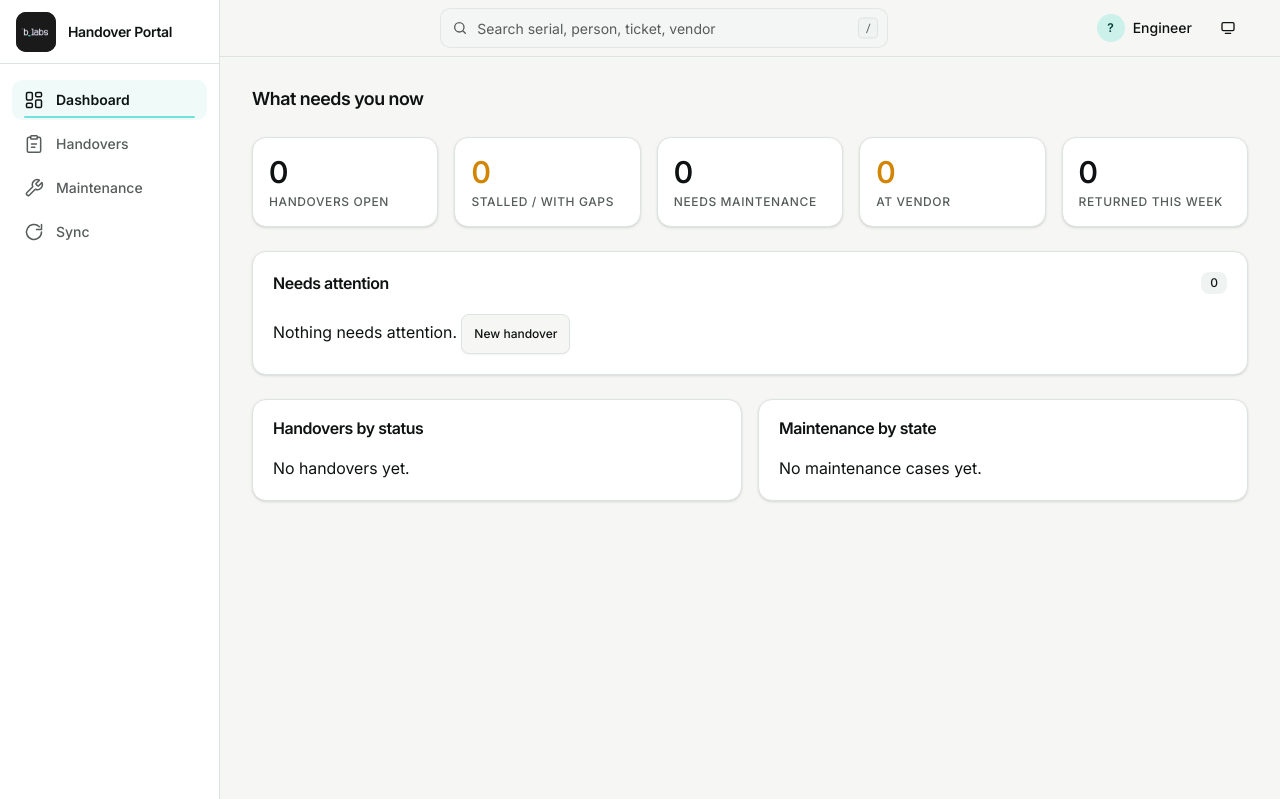
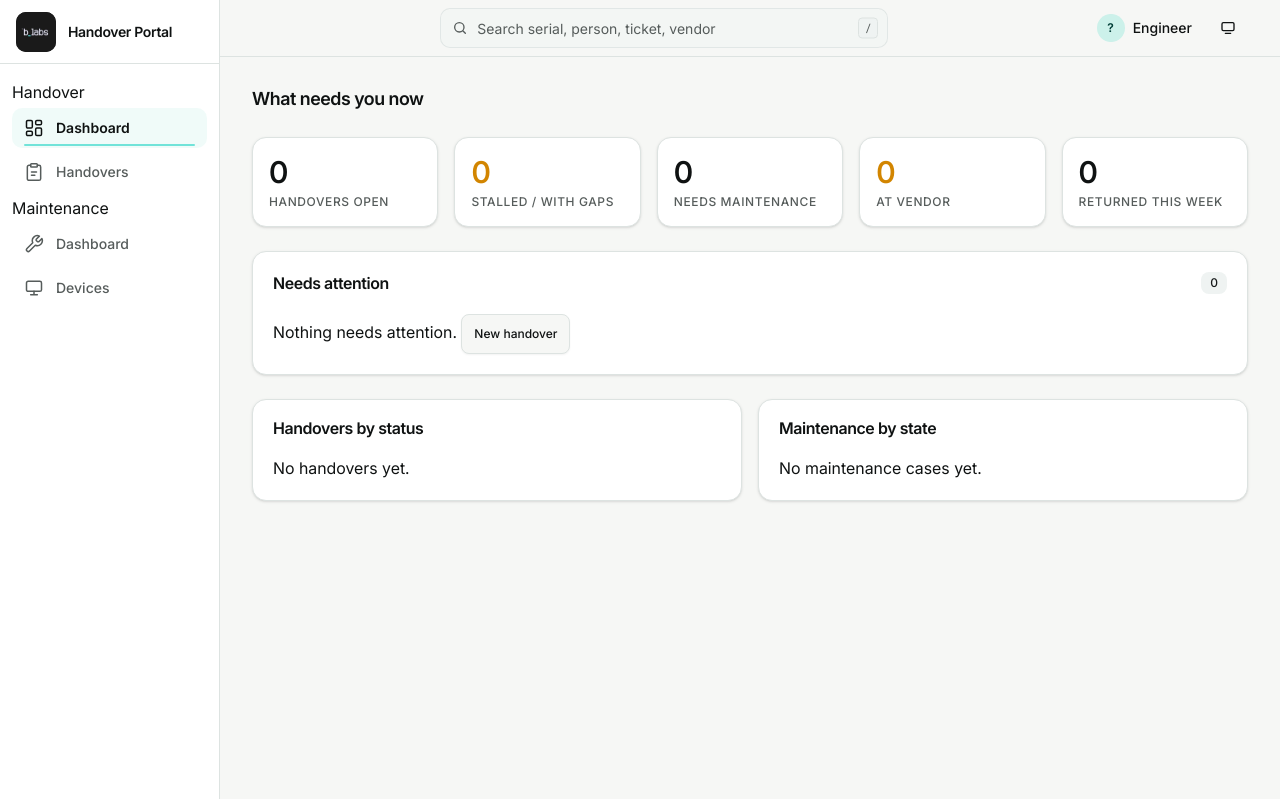
Before and after one commit to adelromany/auto-check-asset-management, a FastAPI app: page / in a window 1280 px wide. Shown: the top 799 px of the page. Run offline with FastAPI, Linux system fonts and the light colour scheme; the visitor is signed in with stand-in values (Sample User, id 1); data that the repository does not hold is empty; style sheets or scripts are compiled from the project's sources; parts of the project's set-up code (start-up, migrations or seed data) failed here and were passed over.

Commit message:
feat(handover): group navigation routes

```diff
--- a/app/routers/pages.py
+++ b/app/routers/pages.py
@@ -144,6 +144,8 @@ def _row_context(handover) -> dict:
         "kind": handover.kind or CaseKind.HANDOVER.value,
         "serial": handover.device_serial,
         "ticket_ref": handover.ticket_ref,
+        "model": handover.device_model or "",
+        "company": handover.device_company or "",
         "engineer_name": handover.engineer_name or handover.engineer_email,
         "recipient": (
             handover.recipient_snipeit_name
@@ -550,6 +552,20 @@ async def maintenance_page(
     return templates.TemplateResponse(request=request, name="maintenance.html", context=ctx)
 
 
+@router.get("/maintenance/devices", response_class=HTMLResponse)
+async def maintenance_devices_page(
+    request: Request,
+    session: AsyncSession = Depends(get_session),
+):
+    redirect = _login_redirect(request)
+    if redirect is not None:
+        return redirect
+    rows = await _list_rows(session, kind=CaseKind.MAINTENANCE.value)
+    ctx = _common_ctx(request, "Devices", "maintenance_devices")
+    ctx.update(rows=rows)
+    return templates.TemplateResponse(request=request, name="maintenance_devices.html", context=ctx)
+
+
 # -- sync screen --------------------------------------------------------------
 
 
--- a/templates/partials/bottom_nav.html
+++ b/templates/partials/bottom_nav.html
@@ -1,6 +1,5 @@
 {#-
-  Mobile bottom tab bar: the same four destinations plus a floating "+"
-  that opens the registration drawer on the right screen.
+  Mobile bottom tab bar: the same four destinations plus a floating "+".
 -#}
 <nav data-bottomnav class="bottomnav md:hidden" aria-label="Mobile navigation">
   <a href="/" data-nav {% if active_nav == 'dashboard' %}data-nav-active="true"{% endif %} class="bottomnav-item">
@@ -8,18 +7,18 @@
     <span>Dashboard</span>
   </a>
   <a href="/handovers" data-nav {% if active_nav == 'handovers' %}data-nav-active="true"{% endif %} class="bottomnav-item">
-    <svg viewBox="0 0 24 24" fill="none" stroke="currentColor" stroke-width="1.8" stroke-linecap="round" stroke-linejoin="round" aria-hidden="true"><path d="M16 4h2a2 2 0 0 1 2 2v14a2 2 0 0 1-2 2H6a2 2 0 0 1-2-2V6a2 2 0 0 1 2-2h2"/><path d="M9 12h6M9 16h4"/></svg>
+    <svg viewBox="0 0 24 24" fill="none" stroke="currentColor" stroke-width="1.8" stroke-linecap="round" stroke-linejoin="round" aria-hidden="true"><path d="M16 4h2a2 2 0 0 1 2 2v14a2 2 0 0 1-2 2H6a2 2 0 0 1-2-2V6a2 2 0 0 1 2-2h2"/><path d="M9 2h6a1 1 0 0 1 1 1v2a1 1 0 0 1-1 1H9a1 1 0 0 1-1-1V3a1 1 0 0 1 1-1Z"/><path d="M9 12h6M9 16h4"/></svg>
     <span>Handovers</span>
   </a>
   <a href="/maintenance" data-nav {% if active_nav == 'maintenance' %}data-nav-active="true"{% endif %} class="bottomnav-item">
-    <svg viewBox="0 0 24 24" fill="none" stroke="currentColor" stroke-width="1.8" stroke-linecap="round" stroke-linejoin="round" aria-hidden="true"><path d="M14.7 6.3a1 1 0 0 0 0 1.4l1.6 1.6a1 1 0 0 0 1.4 0l3.77-3.77a6 6 0 0 1-7.94 7.94l-6.91 6.91a2.12 2.12 0 0 1-3-3l6.91-6.91a6 6 0 0 1 7.94-7.94l-3.76 3.76z"/></svg>
-    <span>Maintenance</span>
+    <svg viewBox="0 0 24 24" fill="none" stroke="currentColor" stroke-width="1.8" stroke-linecap="round" stroke-linejoin="round" aria-hidden="true"><path d="M14.7 6.3a2 2 0 0 0 0 1.4l1.6 1.6a2 2 0 0 0 1.4 0l3.77-3.77a6 6 0 0 1-7.94 7.94l-6.91 6.91a2.12 2.12 0 0 1-3-3l6.91-6.91a6 6 0 0 1 7.94-7.94l-3.76 3.76z"/></svg>
+    <span>Dashboard</span>
   </a>
-  <a href="/sync" data-nav {% if active_nav == 'sync' %}data-nav-active="true"{% endif %} class="bottomnav-item">
-    <svg viewBox="0 0 24 24" fill="none" stroke="currentColor" stroke-width="1.8" stroke-linecap="round" stroke-linejoin="round" aria-hidden="true"><path d="M21 12a9 9 0 1 1-2.64-6.36"/><path d="M21 3v6h-6"/></svg>
-    <span>Sync</span>
+  <a href="/maintenance/devices" data-nav {% if active_nav == 'maintenance_devices' %}data-nav-active="true"{% endif %} class="bottomnav-item">
+    <svg viewBox="0 0 24 24" fill="none" stroke="currentColor" stroke-width="1.8" stroke-linecap="round" stroke-linejoin="round" aria-hidden="true"><rect x="3" y="4" width="18" height="12" rx="2"/><path d="M8 20h8M12 16v4"/></svg>
+    <span>Devices</span>
   </a>
-  <a href="{% if active_nav == 'maintenance' %}/maintenance?new=1{% else %}/handovers?new=1{% endif %}"
+  <a href="{% if active_nav in ('maintenance', 'maintenance_devices') %}/maintenance?new=1{% else %}/handovers?new=1{% endif %}"
      class="bottomnav-plus" aria-label="New case">
     <svg viewBox="0 0 24 24" fill="none" stroke="currentColor" stroke-width="2.2" stroke-linecap="round" aria-hidden="true"><path d="M12 5v14M5 12h14"/></svg>
   </a>
--- a/templates/partials/rail.html
+++ b/templates/partials/rail.html
@@ -9,6 +9,7 @@
     <span class="rail-brand-name">Handover Portal</span>
   </a>
   <nav class="rail-nav" aria-label="Main">
+    <p class="rail-group">Handover</p>
     <a href="/" data-nav {% if active_nav == 'dashboard' %}data-nav-active="true"{% endif %} class="rail-item">
       <svg viewBox="0 0 24 24" fill="none" stroke="currentColor" stroke-width="1.8" stroke-linecap="round" stroke-linejoin="round" aria-hidden="true"><rect x="3" y="3" width="7" height="9" rx="1.5"/><rect x="14" y="3" width="7" height="5" rx="1.5"/><rect x="14" y="12" width="7" height="9" rx="1.5"/><rect x="3" y="16" width="7" height="5" rx="1.5"/></svg>
       <span class="rail-label" data-nav-label>Dashboard</span>
@@ -17,13 +18,14 @@
       <svg viewBox="0 0 24 24" fill="none" stroke="currentColor" stroke-width="1.8" stroke-linecap="round" stroke-linejoin="round" aria-hidden="true"><path d="M16 4h2a2 2 0 0 1 2 2v14a2 2 0 0 1-2 2H6a2 2 0 0 1-2-2V6a2 2 0 0 1 2-2h2"/><path d="M9 2h6a1 1 0 0 1 1 1v2a1 1 0 0 1-1 1H9a1 1 0 0 1-1-1V3a1 1 0 0 1 1-1Z"/><path d="M9 12h6M9 16h4"/></svg>
       <span class="rail-label" data-nav-label>Handovers</span>
     </a>
+    <p class="rail-group">Maintenance</p>
     <a href="/maintenance" data-nav {% if active_nav == 'maintenance' %}data-nav-active="true"{% endif %} class="rail-item">
-      <svg viewBox="0 0 24 24" fill="none" stroke="currentColor" stroke-width="1.8" stroke-linecap="round" stroke-linejoin="round" aria-hidden="true"><path d="M14.7 6.3a1 1 0 0 0 0 1.4l1.6 1.6a1 1 0 0 0 1.4 0l3.77-3.77a6 6 0 0 1-7.94 7.94l-6.91 6.91a2.12 2.12 0 0 1-3-3l6.91-6.91a6 6 0 0 1 7.94-7.94l-3.76 3.76z"/></svg>
-      <span class="rail-label" data-nav-label>Maintenance</span>
+      <svg viewBox="0 0 24 24" fill="none" stroke="currentColor" stroke-width="1.8" stroke-linecap="round" stroke-linejoin="round" aria-hidden="true"><path d="M14.7 6.3a2 2 0 0 0 0 1.4l1.6 1.6a2 2 0 0 0 1.4 0l3.77-3.77a6 6 0 0 1-7.94 7.94l-6.91 6.91a2.12 2.12 0 0 1-3-3l6.91-6.91a6 6 0 0 1 7.94-7.94l-3.76 3.76z"/></svg>
+      <span class="rail-label" data-nav-label>Dashboard</span>
     </a>
-    <a href="/sync" data-nav {% if active_nav == 'sync' %}data-nav-active="true"{% endif %} class="rail-item">
-      <svg viewBox="0 0 24 24" fill="none" stroke="currentColor" stroke-width="1.8" stroke-linecap="round" stroke-linejoin="round" aria-hidden="true"><path d="M21 12a9 9 0 1 1-2.64-6.36"/><path d="M21 3v6h-6"/></svg>
-      <span class="rail-label" data-nav-label>Sync</span>
+    <a href="/maintenance/devices" data-nav {% if active_nav == 'maintenance_devices' %}data-nav-active="true"{% endif %} class="rail-item">
+      <svg viewBox="0 0 24 24" fill="none" stroke="currentColor" stroke-width="1.8" stroke-linecap="round" stroke-linejoin="round" aria-hidden="true"><rect x="3" y="4" width="18" height="12" rx="2"/><path d="M8 20h8M12 16v4"/></svg>
+      <span class="rail-label" data-nav-label>Devices</span>
     </a>
   </nav>
 </aside>
```
Also changed, not shown: HANDOFF-V2.md (+1 -0 lines), templates/maintenance_devices.html (added, +22 -0 lines).
